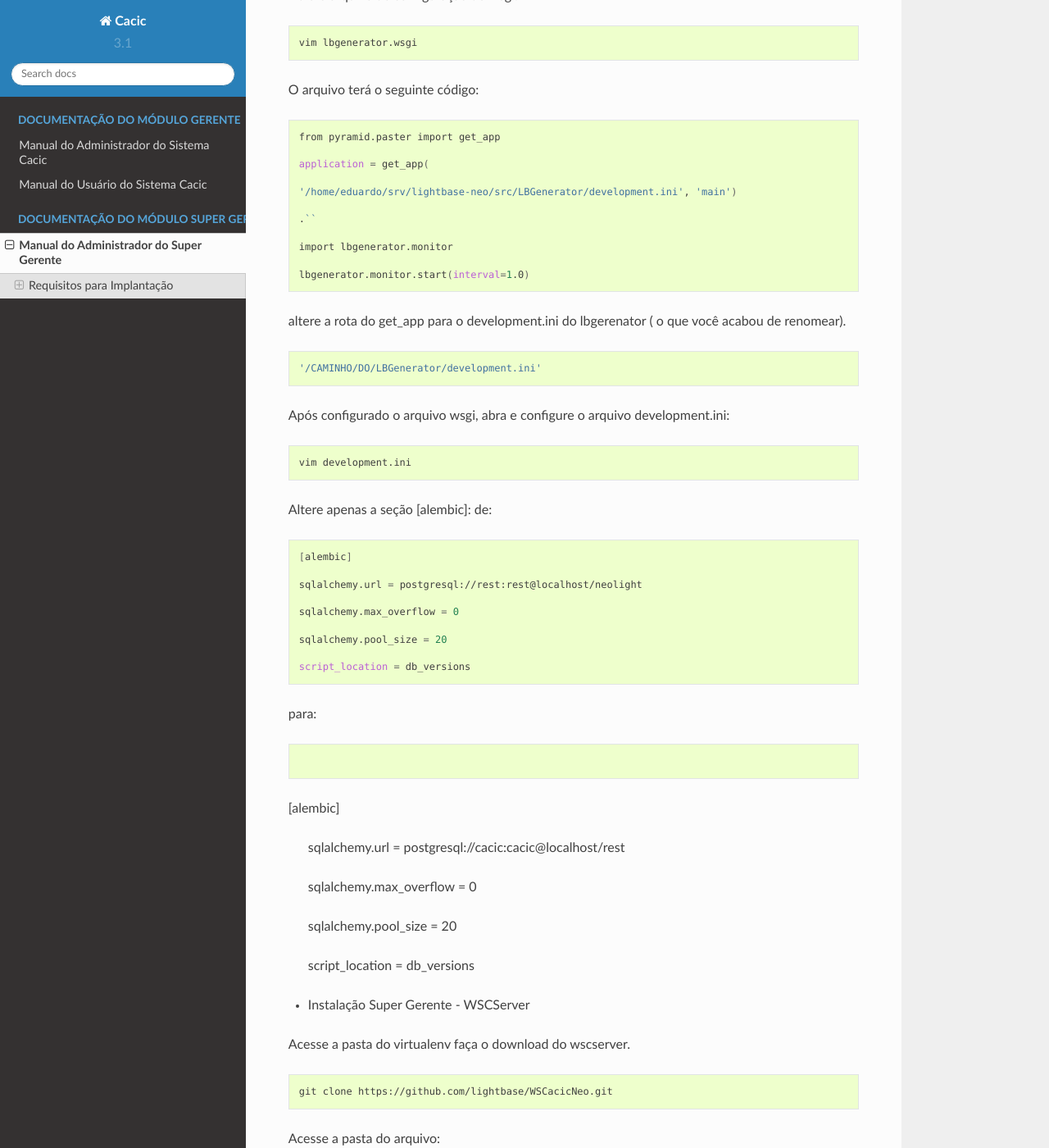
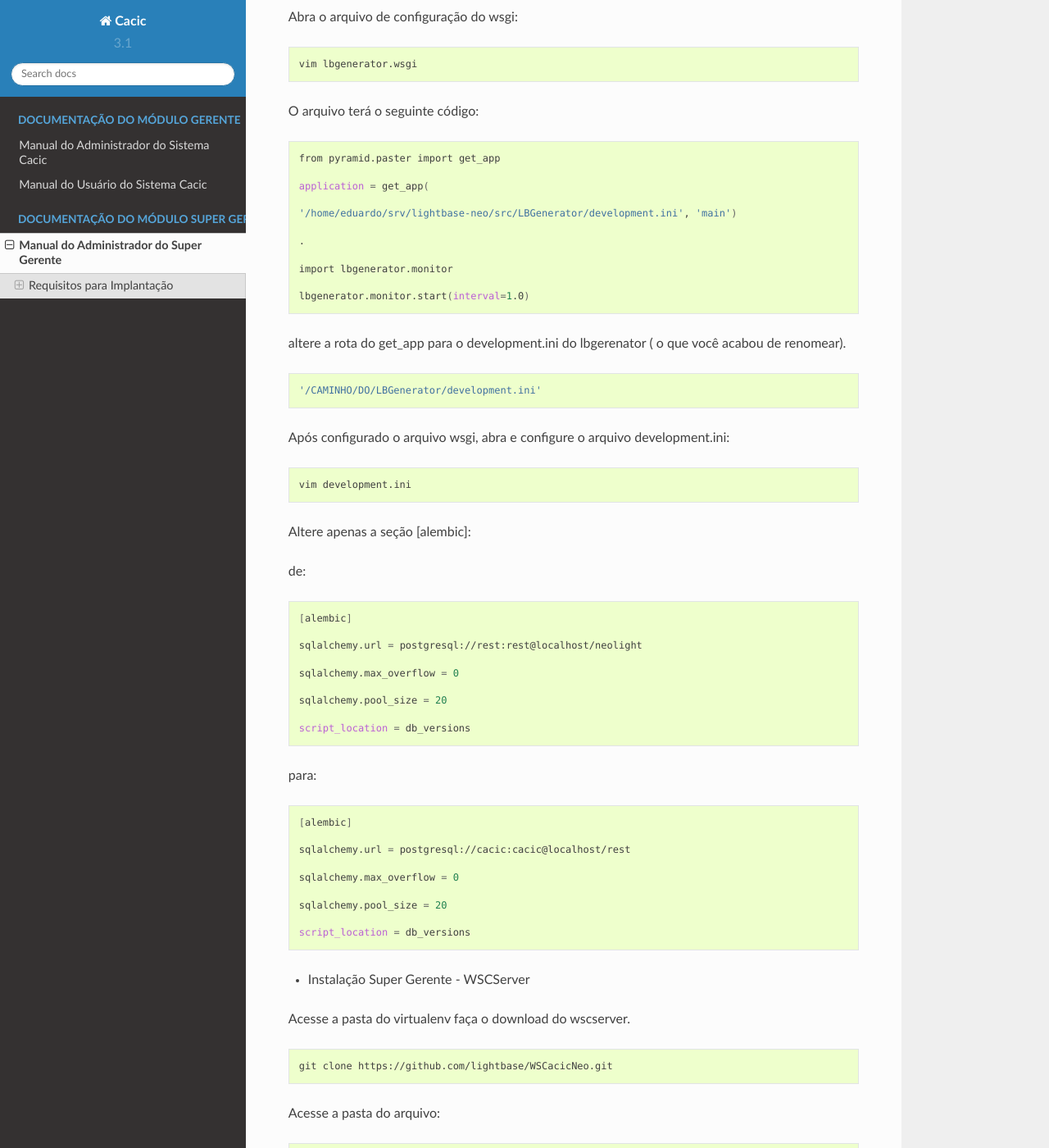
Before and after one commit to lightbase/cacic-doc, a Sphinx documentation site: the page built from source/supergerente/apresentacao.rst, in a window 1280 px wide and 1400 px high, scrolled down 7403 px. Shown: the whole window at 82% size. Built offline with Sphinx 7.4.7 and the Read the Docs theme 2.0.0, drawn with Linux system fonts in a browser that asks for light colours; some of the changed text lies outside the part shown.

Commit message:
Update apresentacao.rst
Correções pontuais

```diff
--- a/source/supergerente/apresentacao.rst
+++ b/source/supergerente/apresentacao.rst
@@ -50,7 +50,9 @@
 
 + Desative o SE Linux. Para isso, execute o seguinte comando:
 
-``setenforce permissive``
+.. code-block:: bash
+
+	setenforce permissive
 
 **Esse comando não retornará nenhuma informação mesmo que seja executado com sucesso.**
 
@@ -188,6 +190,8 @@
 
 Após a conclusão do download, descompacte o arquivo com o seguinte comando:
 
+.. code-block:: bash
+
 	gzip –d virtualenv-1.11.6.tar.gz
 
 	tar –xvf virtualenv-1.11.6.tar
@@ -255,6 +259,8 @@
 	cp development.ini-dist  development.ini
 
 Execute o seguinte comando :
+
+.. code-block:: bash
 
 	cd WSCacicNeo/
 
@@ -342,7 +348,7 @@
 
 	'/home/eduardo/srv/lightbase-neo/src/LBGenerator/development.ini', 'main')
 
-	.``
+	.
 
 	import lbgenerator.monitor
 
@@ -361,6 +367,7 @@
 	vim development.ini
 
 Altere apenas a seção [alembic]:
+
 de:
 
 .. code-block:: bash
@@ -380,7 +387,7 @@
 
 .. code-block:: bash
 
-[alembic]
+	[alembic]
 
 	sqlalchemy.url = postgresql://cacic:cacic@localhost/rest
 
```
